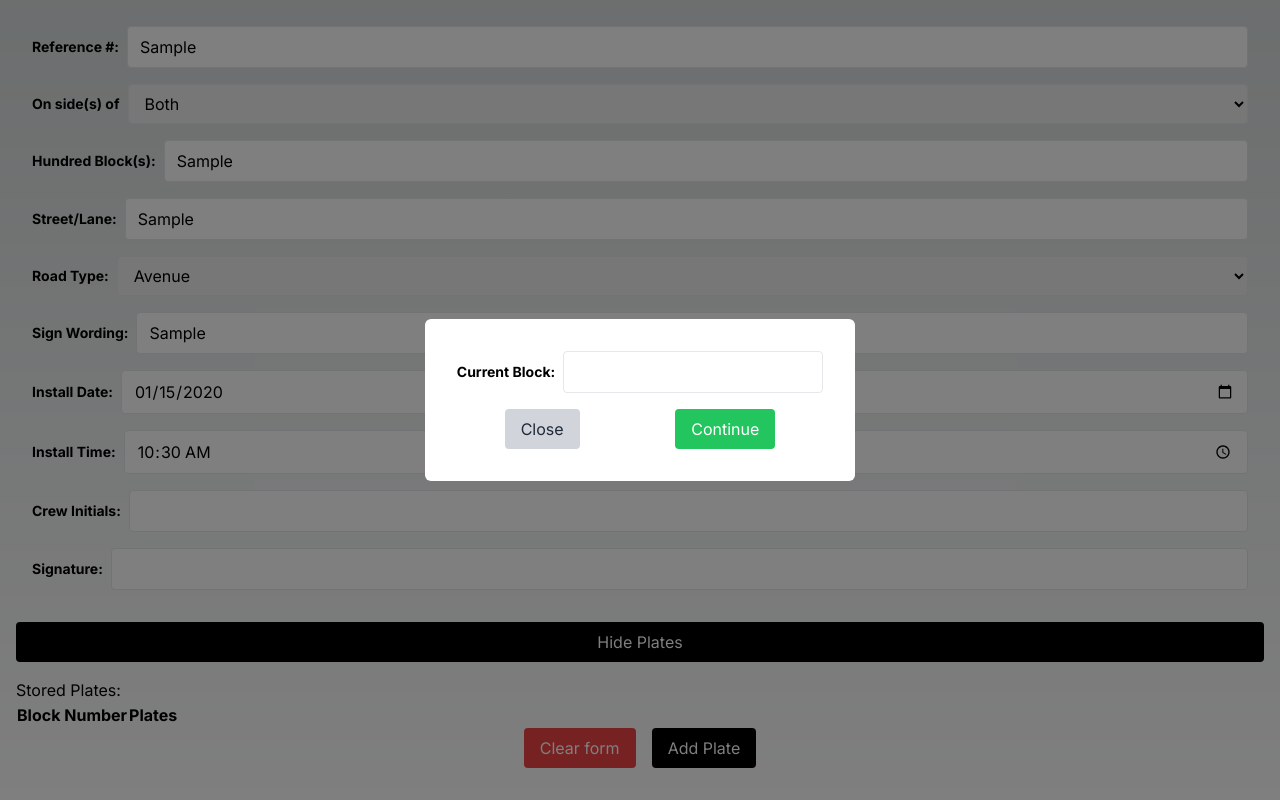
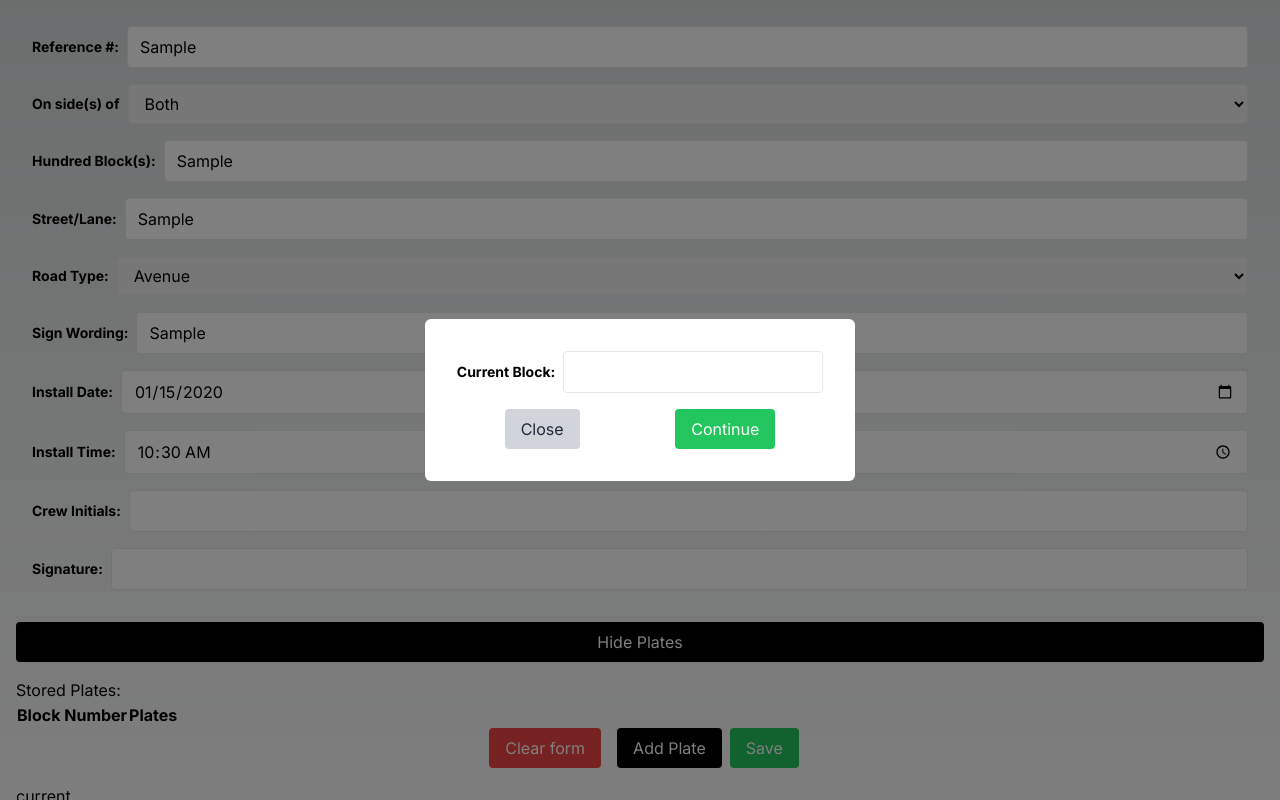
Before and after one commit to ashkan-rahnavardi/plate-grabber, a Next.js app: page / in a window 1280 px wide. Both pictures are taken after typing "Sample", "Sample", "Sample", "Sample", "2020-01-15", "10:30" into the empty fields and a click on the button "Add Plate". Shown: the part 62-862 px from the top of the page. Built offline with nearby package versions, Linux system fonts and the light colour scheme.

Commit message:
Semi functional view saved files working

```diff
--- a/app/_components/saveFrom.tsx
+++ b/app/_components/saveFrom.tsx
@@ -1,3 +1,5 @@
+'use client';
+
 import { useState } from 'react';
 
 export default function SaveForm() {
@@ -8,5 +10,59 @@ export default function SaveForm() {
 
 	const handleSave = () => {
 		const currentForm = JSON.parse(localStorage.getItem('current') || '{}');
+		const reference = currentForm['reference'] || '';
+
+		requiredFields.forEach((field) => {
+			if (!(field in currentForm)) {
+				setErrorSaving(true);
+			}
+		});
+
+		if (!errorSaving) {
+			localStorage.setItem(reference, JSON.stringify(currentForm));
+			setShowModal(true);
+		}
 	};
+
+	const Modal = () => {
+		return (
+			<div className="fixed inset-0 bg-black bg-opacity-50 flex items-center justify-center">
+				<div className="bg-white p-8 rounded-md">
+					{errorSaving && (
+						<div className="text-red-500 mb-4">
+							Please fill in all required fields
+						</div>
+					)}
+					{!errorSaving && (
+						<div className="text-green-500 mb-4">Form saved successfully</div>
+					)}
+					<div className="flex justify-around mt-4">
+						<button
+							className="bg-green-500 hover:bg-green-600 text-white py-2 px-4 rounded"
+							onClick={() => {
+								setShowModal(false);
+								setErrorSaving(false);
+							}}
+						>
+							Continue
+						</button>
+					</div>
+				</div>
+			</div>
+		);
+	};
+
+	return (
+		<>
+			{showModal && <Modal />}
+			<button
+				className="bg-green-500 hover:bg-green-600 text-white py-2 px-4 rounded"
+				onClick={() => {
+					handleSave();
+				}}
+			>
+				Save
+			</button>
+		</>
+	);
 }
--- /dev/null
+++ b/app/_components/savedForms.tsx
@@ -0,0 +1,14 @@
+export default function SavedForms() {
+	const forms = { ...localStorage };
+
+	return (
+		<div>
+			{Object.entries(forms).map(([key, value]) => (
+				<div key={key}>
+					<h1>{key}</h1>
+					<p>{value}</p>
+				</div>
+			))}
+		</div>
+	);
+}
--- a/app/_components/viewPlates.tsx
+++ b/app/_components/viewPlates.tsx
@@ -11,9 +11,10 @@ interface PlatesData {
 export default function ViewPlates() {
 	const [plates, setPlates] = useState<PlatesData>({});
 
-	let storedForm = JSON.parse(localStorage.getItem('current') || '{}');
+	let storedForm = {};
 
 	useEffect(() => {
+		storedForm = JSON.parse(localStorage.getItem('current') || '{}');
 		setPlates(storedForm['plates'] || {});
 	}, []);
 
--- a/app/dashboard.tsx
+++ b/app/dashboard.tsx
@@ -3,6 +3,8 @@
 import { useState } from 'react';
 import AddPlate from './_components/addPlate';
 import LicenseForm from './_components/licenseForm';
+import SaveForm from './_components/saveFrom';
+import SavedForms from './_components/savedForms';
 import ViewPlates from './_components/viewPlates';
 
 // To Do: Make view plate in a dropdown like form
@@ -60,8 +62,10 @@ export default function Dashboard() {
 				>
 					Add Plate
 				</button>
+				<SaveForm />
 			</div>
 			{showModal && <AddPlate closeModal={() => setShowModal(false)} />}
+			<SavedForms />
 		</div>
 	);
 }
```
